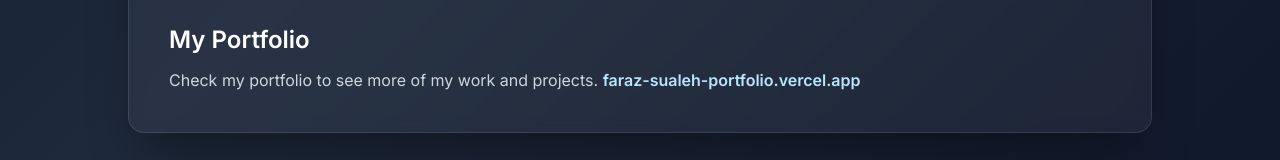
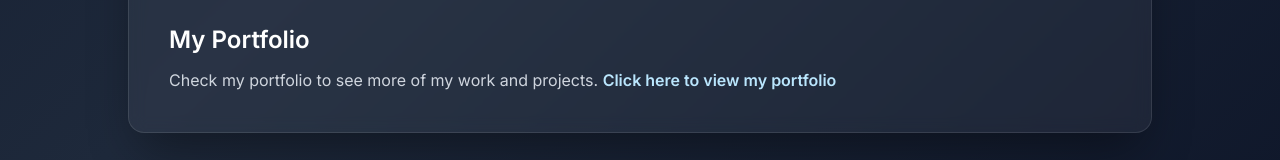
Before and after one commit to FarazSualeh/talk-to-my-resume, a Next.js app: page /about in a window 1280 px wide. Shown: the part 984-1144 px from the top of the page. Built offline with nearby package versions, Linux system fonts and the light colour scheme.

Commit message:
Minor Text Correction

```diff
--- a/app/about/page.tsx
+++ b/app/about/page.tsx
@@ -73,7 +73,7 @@ export default function AboutPage() {
                       rel="noreferrer"
                       className="text-primary-200 font-semibold hover:underline"
                     >
-                      faraz-sualeh-portfolio.vercel.app
+                      Click here to view my portfolio
                     </a>
                   )}
                 </p>
```
